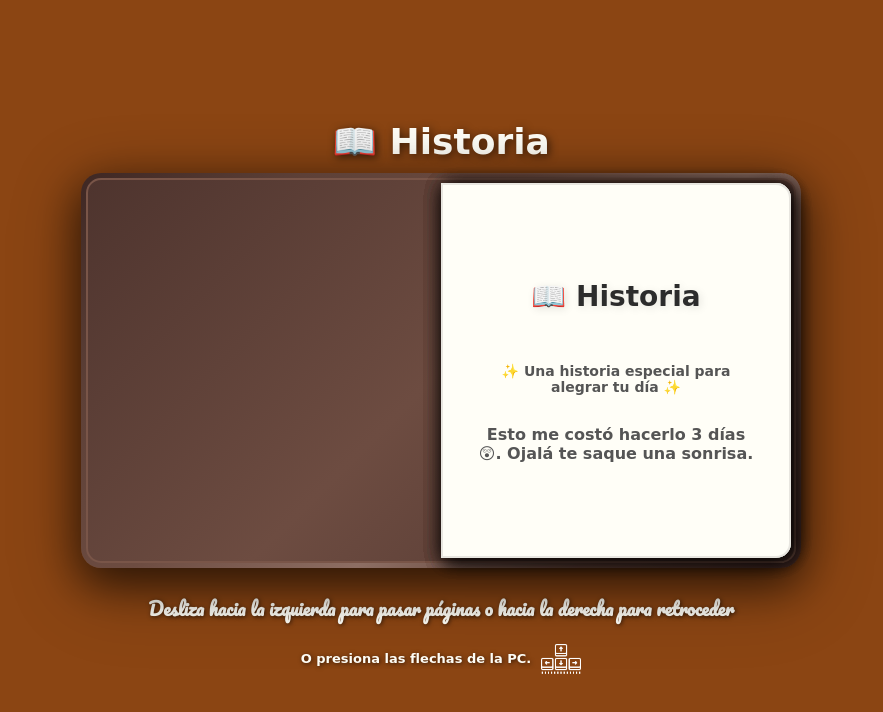
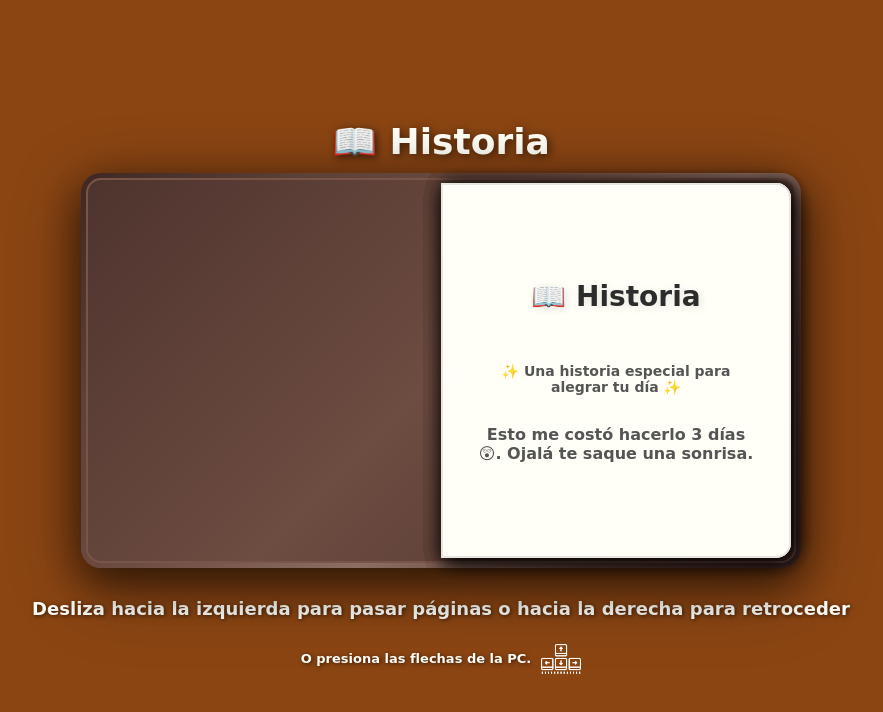
Before and after one commit to Koboy223/gift, a plain HTML site: page es/index.html in a window 1280 px wide. Shown: the whole page, without its empty margins (199-1082 px from the left). Drawn offline with Linux system fonts and the light colour scheme.

Commit message:
Update index.css

```diff
--- a/es/styles/index.css
+++ b/es/styles/index.css
@@ -1,14 +1,15 @@
 * {
     box-sizing: border-box;
     -webkit-tap-highlight-color: transparent;
-    font-family: 'Pacifico', cursive;
+    font-family: 'Bricolage Grotesque', cursive;
+
 }
 
 body {
     margin: 0;
     padding: 0;
     background-color: #8B4513;
-    font-family: 'Pacifico', cursive;
+   font-family: 'Bricolage Grotesque', cursive;
     overflow-x: hidden;
     min-height: 100vh;
     touch-action: manipulation;
```
